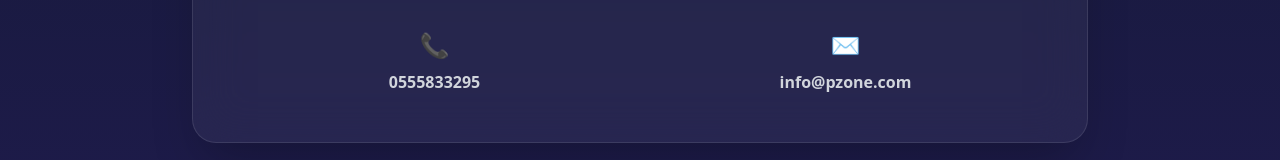
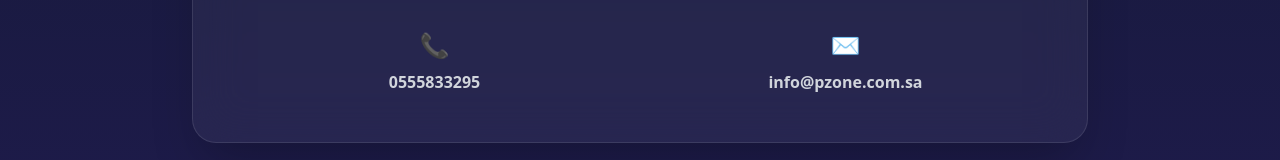
Before and after one commit to NajemXs/pzone, a Next.js app: page / in a window 1280 px wide. Shown: the part 4964-5124 px from the top of the page. Built offline with nearby package versions, Linux system fonts and the light colour scheme.

Commit message:
Update page.tsx

```diff
--- a/app/page.tsx
+++ b/app/page.tsx
@@ -17,7 +17,7 @@
   };
 
   const phone = "0555833295";
-  const email = "info@pzone.com";
+  const email = "info@pzone.com.sa";
 
   return (
     <div className="flex flex-col items-center justify-center w-full bg-[#0f172a] text-white overflow-hidden selection:bg-purple-600 selection:text-white">
```
